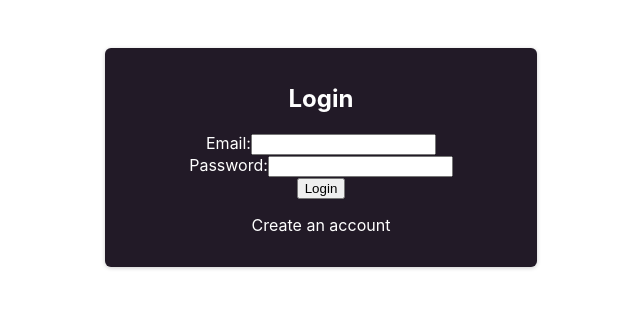
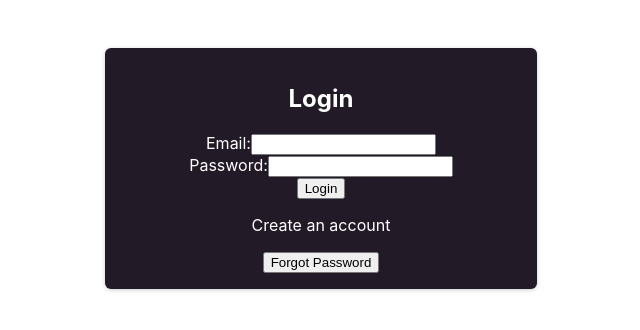
Before and after one commit to thanmayatanu1/Expense-Tracker, a React (Create React App) app: page / in a window 1280 px wide. Shown: the top 330 px of the page, without its empty margins (319-959 px from the left). Built offline with nearby package versions, Linux system fonts and the light colour scheme.

Commit message:
Forgot Password Workflow

```diff
--- a/src/components/AuthForm.js
+++ b/src/components/AuthForm.js
@@ -15,6 +15,7 @@ function AuthForm() {
   const [fullName, setFullName] = useState('');
 const [profilePhotoUrl, setProfilePhotoUrl] = useState('');
 const [userProfile, setUserProfile] = useState(null);
+const [isPasswordReset, setIsPasswordReset] = useState(false);
 
 const logout = () => {
   localStorage.removeItem('token');
@@ -40,6 +41,35 @@ const sendEmailVerification = async () => {
   } catch (error) {
     console.error(error);
     alert('An error occurred while sending the verification email.');
+  }
+};
+
+const handleForgotPassword = async () => {
+  // Check if the email field is filled
+  if (!email) {
+    setError('Please enter your email');
+    return;
+  }
+
+  try {
+    const apiKey = 'AIzaSyDLfziEdsH_utwbMdIw8V0olRmeIUAj0V0';
+    const url = `https://identitytoolkit.googleapis.com/v1/accounts:sendOobCode?key=${apiKey}`;
+
+    const response = await axios.post(url, {
+      requestType: 'PASSWORD_RESET',
+      email: email,
+    });
+
+    if (response.status === 200) {
+      setIsPasswordReset(true);
+      setError('');
+      alert('Password reset link has been sent to your email. Please check your inbox.');
+    } else {
+      throw new Error('An error occurred while sending the password reset link.');
+    }
+  } catch (error) {
+    console.error(error);
+    setError('An error occurred while sending the password reset link.');
   }
 };
 
@@ -281,10 +311,19 @@ const sendEmailVerification = async () => {
                     />
                   </Form.Group>
                 )}
+                {isPasswordReset ? (
+                <p>Password reset link has been sent. Please check your email.</p>
+              ) : (
                 <Button type="submit">{isLogin ? 'Login' : 'Sign Up'}</Button>
+                 )}
                 <p onClick={() => setIsLogin(!isLogin)}>
                   {isLogin ? 'Create an account' : 'Already have an account? Login'}
                 </p>
+                {!isPasswordReset && (
+                <Button onClick={handleForgotPassword}>
+                  Forgot Password
+                </Button>
+              )}
               </Form>
             </div>
           </section>
```
